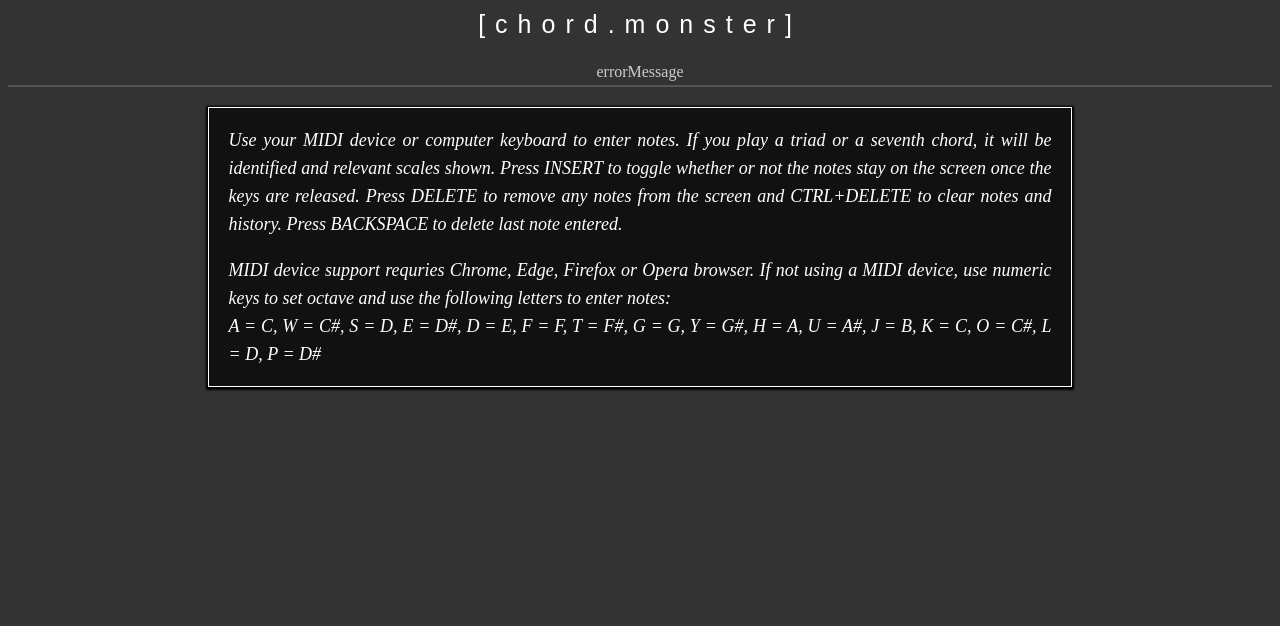
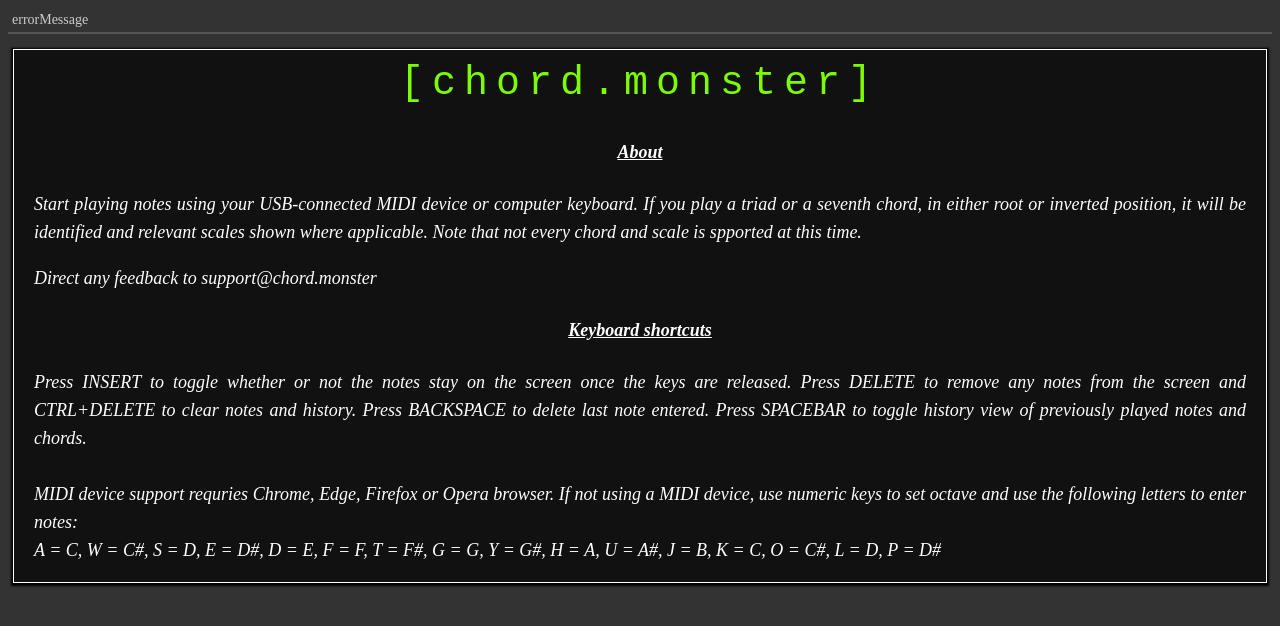
Before and after one commit to rsprog/ChordMonster, a SvelteKit app: page / in a window 1280 px wide. Shown: the top 626 px of the page. Built offline with nearby package versions, Linux system fonts and the light colour scheme.

Commit message:
Make history view optional

```diff
--- a/src/routes/+page.svelte
+++ b/src/routes/+page.svelte
@@ -109,6 +109,7 @@
     let errorMessage = null;
     let insertMode = false;
     let infoTextVisible = true;
+    let showHistory = false;
 
     function onMIDISuccess(midiAccess) {
         midiAccess.onstatechange = onMIDIStateChange;
@@ -183,6 +184,10 @@
                     currentNotes = getCurrentNotes();
                     identifyChord();
                 }
+            }
+            else if (event.keyCode === 32) { // spacebar
+                event.preventDefault();
+                showHistory = !showHistory;
             }
             else { // handle notes and octave changes
                 const midiNoteNumber = keyCodeToMIDINote(event.keyCode);
@@ -456,10 +461,6 @@
 
 <main>
 
-    <div id="logo">
-        [chord.monster]
-    </div>
-
     <div id="top-bar">
         {#if midi}
             {#if midiInputs.length === 0}
@@ -477,27 +478,39 @@
 
     <div class="flex-container">
 
-        <div id="all-notes" class="sidebar">
+        <div id="all-notes" class={showHistory ? 'sidebar' : 'sidebar-disabled'}>
             {#each allNotes as note}
                 <div class="small-item small-note">{note}</div>
             {/each}
         </div>
 
-        <div id="current">
+        <div id="current" style="width: {showHistory ? '70%' : '100%'};">
             {#if infoTextVisible}
             <div class="info">
+
+                <div id="logo">
+                    [chord.monster]
+                </div>
+
+                <h4>About</h4>
                 <p id="about">
-                    Use your MIDI device or computer keyboard to enter notes. If you play a triad or a seventh chord, it will be identified and relevant scales shown.
+                    Start playing notes using your USB-connected MIDI device or computer keyboard.
+                    If you play a triad or a seventh chord, in either root or inverted position, it will be identified and relevant scales shown where applicable.
+                    Note that not every chord and scale is spported at this time.
+                </p>
+                <p>
+                    Direct any feedback to support@chord.monster
+                </p>
+                <h4>Keyboard shortcuts</h4>
+                <p id="keymap">
                     Press INSERT to toggle whether or not the notes stay on the screen once the keys are released.
-                    Press DELETE to remove any notes from the screen and CTRL+DELETE to clear notes and history. Press BACKSPACE to delete last note entered.
+                    Press DELETE to remove any notes from the screen and CTRL+DELETE to clear notes and history.
+                    Press BACKSPACE to delete last note entered.
+                    Press SPACEBAR to toggle history view of previously played notes and chords.<br /><br />
+                    MIDI device support requries Chrome, Edge, Firefox or Opera browser.
+                    If not using a MIDI device, use numeric keys to set octave and use the following letters to enter notes:<br />
+                    A = C, W = C#, S = D, E = D#, D = E, F = F, T = F#, G = G, Y = G#, H = A, U = A#, J = B, K = C, O = C#, L = D, P = D#
                 </p>
-                {#if midiInputs.length === 0}
-                    <p id="keymap">
-                        MIDI device support requries Chrome, Edge, Firefox or Opera browser.
-                        If not using a MIDI device, use numeric keys to set octave and use the following letters to enter notes:<br />
-                        A = C, W = C#, S = D, E = D#, D = E, F = F, T = F#, G = G, Y = G#, H = A, U = A#, J = B, K = C, O = C#, L = D, P = D#
-                    </p>
-                {/if}
             </div>
             {/if}
             {#each currentNotes as note}
@@ -516,10 +529,13 @@
 
             {#if currentScales}
                 <div class="flex-container scales">
-                    {#each currentScales as scales, index}
+                    {#each currentScales as scales}
                         <div class="flex-container scale-group">
                             {#each scales as deg}
-                                <span class="scale"><span class="scale-key">{deg.scale.nameWithKey} </span><span class="scale-degree">{deg.symbol}</span></span>
+                                <span class="scale">
+                                    <span class="scale-key">{deg.scale.nameWithKey} </span>
+                                    <span class="scale-degree">{deg.symbol}</span>
+                                </span>
                             {/each}
                         </div>
                         <div class="break"></div>
@@ -528,7 +544,7 @@
             {/if}
         </div>
 
-        <div id="all-chords" class="sidebar">
+        <div id="all-chords" class={showHistory ? 'sidebar' : 'sidebar-disabled'}>
             {#each allChords as chord}
                 <div class="small-item small-chord">{chord}</div>
             {/each}
@@ -547,20 +563,19 @@
         margin-bottom: 10px;
         padding: 4px;
         border-bottom: 2px solid #555;
-        text-align: center;
+        text-align: left;
         color: #CCC;
+        font-size: 14px;
     }
     #logo {
-        top: 0px;
-        right: 0px;
         text-align: center;
-        font-size: 25px;
-        font-family: sans-serif;
-        margin-top: 10px;
-        margin-bottom: 20px;
+        font-size: 40px;
+        font-family: monospace;
+        margin: 20px 0px 40px 0px;
         padding: 5x;
-        color: white;
-        letter-spacing: 10px;
+        color: lawngreen;
+        letter-spacing: 8px;
+        font-style: normal;
     }
     .flex-container {
         display: flex;
@@ -572,7 +587,7 @@
         text-align: left;
         font-size: 18px;
         line-height: 28px;
-        margin: 10px;
+        margin: 5px;
         padding-left: 20px;
         padding-right: 20px;
         text-align: justify;
@@ -580,6 +595,10 @@
         border: 1px solid white;
         box-shadow: 0px 1px 2px 2px black;
         font-style: italic;
+    }
+    .info h4 {
+        text-align: center;
+        text-decoration: underline;
     }
     #current {
         display: flex;
@@ -639,18 +658,22 @@
         overflow-y: auto;
         flex: 1;
     }
+    .sidebar-disabled {
+        display: none;
+    }
     .small-item {
         color: white;
         margin: 1px;
         padding: 1px;
+        font-size: 12px;
+        font-family: monospace;
         text-align: left;
-        font-size: 14px;
     }
     .small-note {
-        width: 50px;
+        width: 40px;
     }
     .small-chord {
-        width: 120px;
+        width: 100px;
     }
     .scales {
         flex-wrap: wrap;
@@ -666,7 +689,7 @@
         flex-wrap: wrap;
     }
     .scale-key {
-        color: yellow;
+        color: lawngreen;
     }
     .scale-degree {
         color: white;
```
